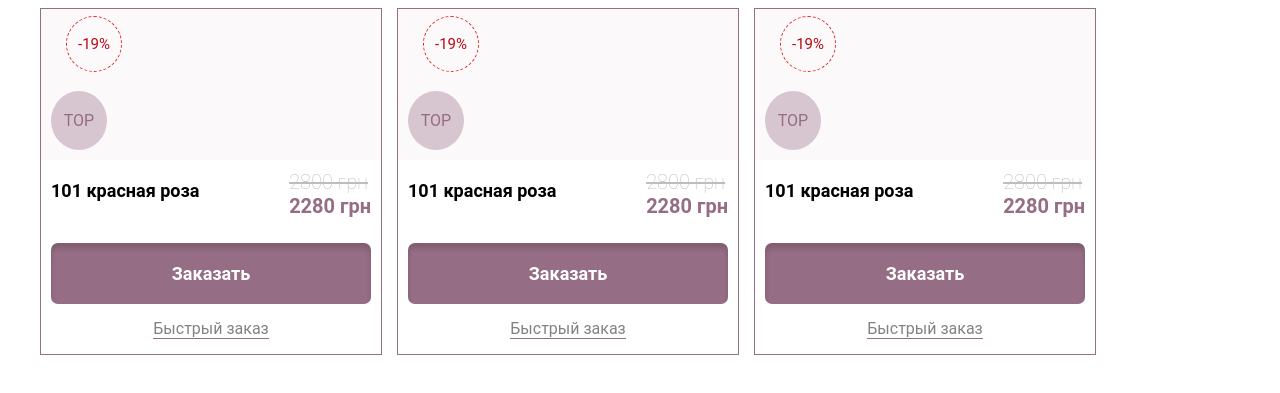
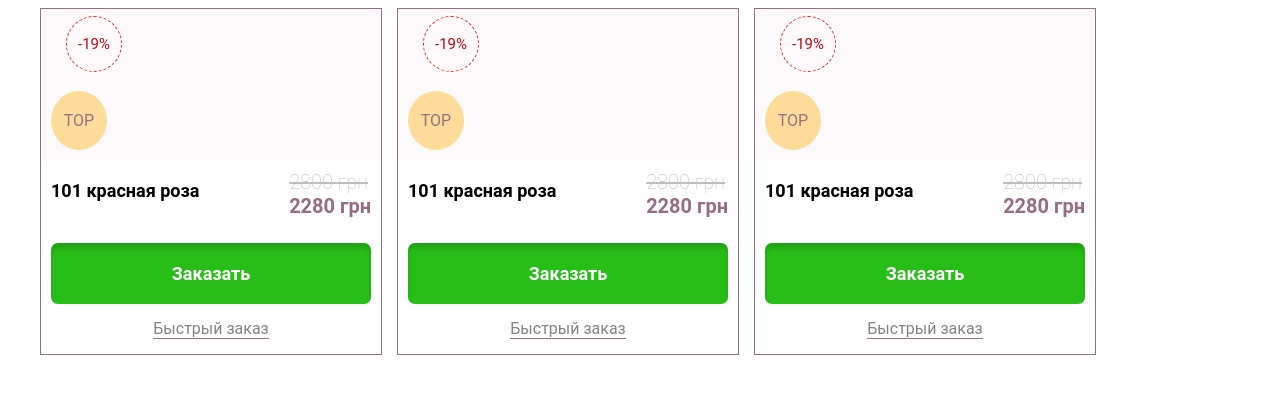
Before and after one commit to vanyapeev94/2023_less_25, a plain HTML site: page index.html in a window 1280 px wide. Shown: the part 107-500 px from the top of the page. Drawn offline with Linux system fonts and the light colour scheme; a web font is replaced by a local one.

Commit message:
изменил цвет кнопки и иконки

```diff
--- a/css/style.css
+++ b/css/style.css
@@ -44,14 +44,14 @@ body{
 }
 .product-wrapper .sale-active{
     color: #956D84;
-    background: rgba(157, 117, 140, 0.39);
+    background: rgb(255 172 0 / 39%);
     text-align: center;
     width: 56px;
     padding: 20px 0;
     border-radius: 50%;
 }
 .product-wrapper .add-to-cart{
-    background: #956D84;
+    background: #27be17;
     box-shadow: inset 0px 5px 5px rgba(0, 0, 0, 0.15);
     border-radius: 7px;
     padding:20px;
```
